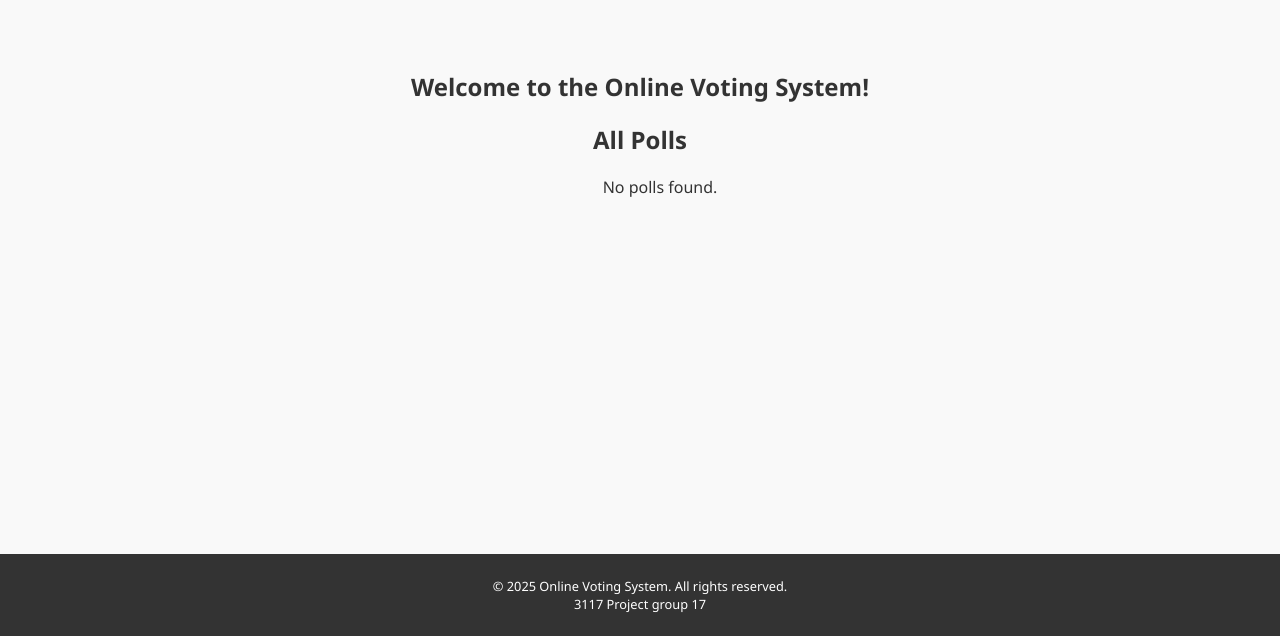
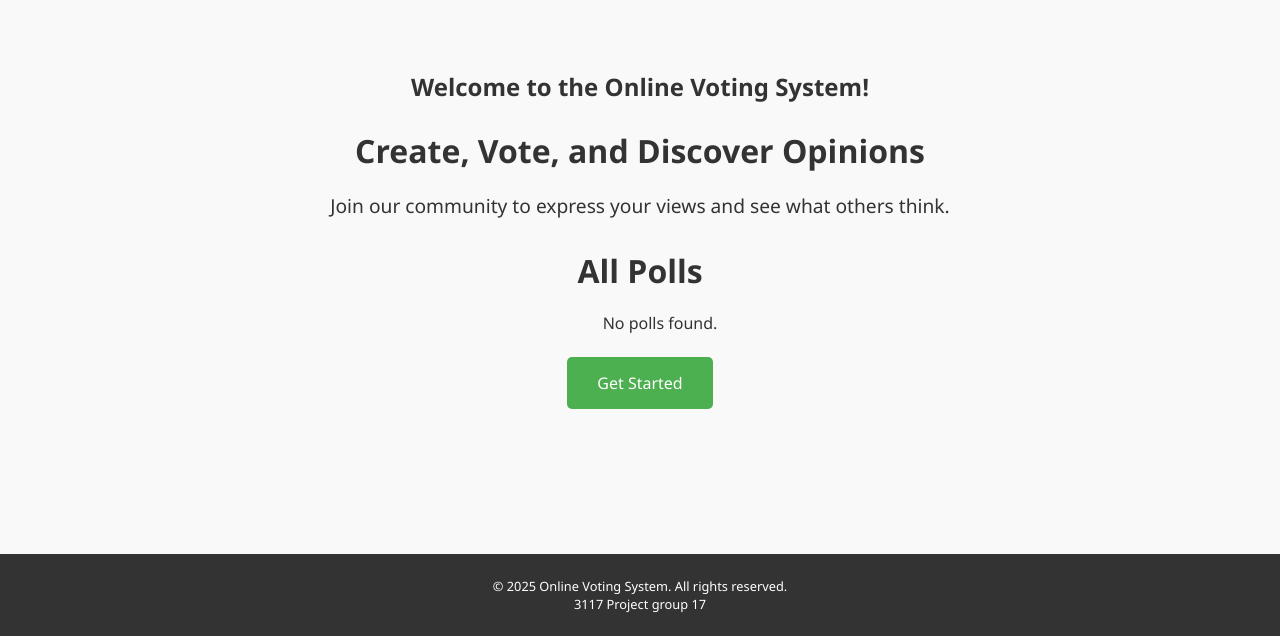
Before and after one commit to domna735/online_voting_system, a PHP site: page / in a window 1280 px wide. Shown: the part 164-800 px from the top of the page. Run offline with PHP 8.4, Linux system fonts and the light colour scheme; data that the repository does not hold is empty.

Commit message:
Add files via upload

```diff
--- a/index.php
+++ b/index.php
@@ -17,7 +17,11 @@
             echo "<p>Welcome, " . htmlspecialchars($_SESSION['nickname']) . "! You have successfully logged in.</p>";
         }
         ?>
+        <section class="intro">
+            <h2>Create, Vote, and Discover Opinions</h2>
+            <p>Join our community to express your views and see what others think.</p>
 
+            <section>
                 <h2>All Polls</h2>
                 <ul>
                     <?php
@@ -35,12 +39,17 @@
                     }
                     ?>
                 </ul>
+            </section>
             <br>
             <?php
             if (isset($_SESSION['user_id'])) {
                 echo '<a href="create_poll.php" class="btn">Create Poll</a>';
+            } else {
+                echo '<a href="login.php" class="btn">Get Started</a>';
             }
             ?>
+        </section>
+
     </main>
     <?php include('footer.php'); ?>
 </body>
```
Lines whose indentation alone changed are shown as unchanged.
